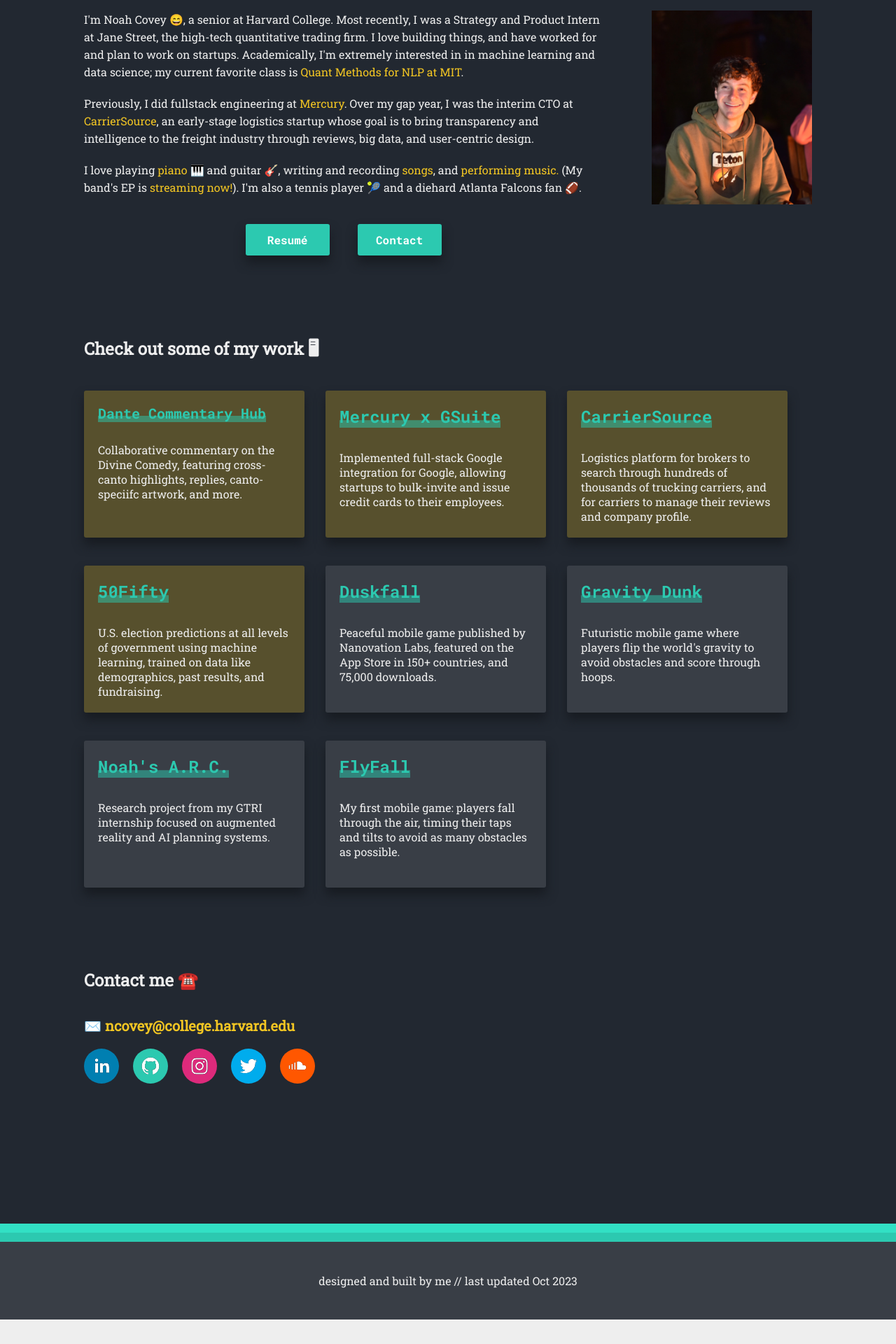
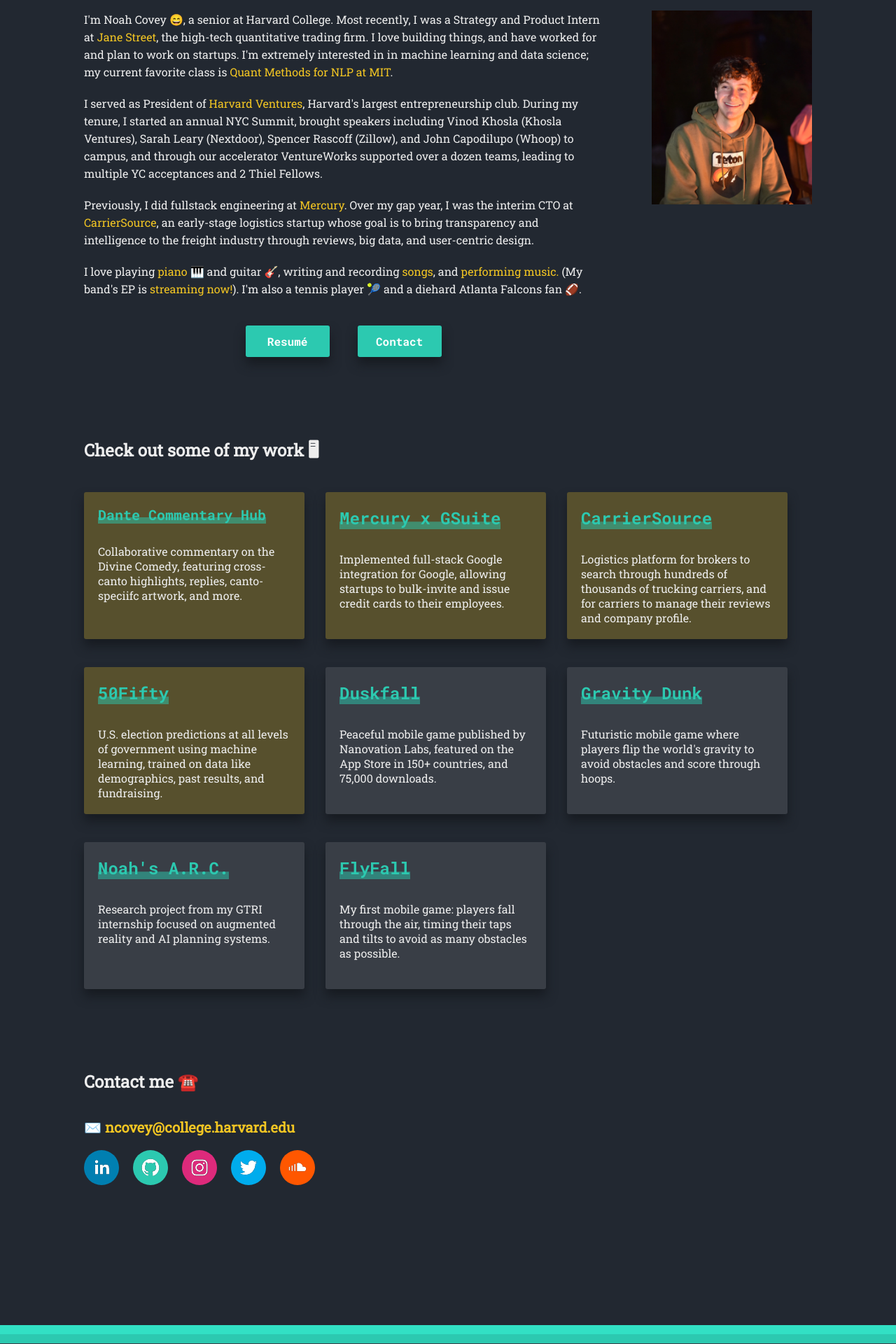
Before and after one commit to Covmon/Covmon.github.io, a React (Create React App) app: page / in a window 1280 px wide. Shown: the part 360-2280 px from the top of the page at 70% size. Before the commit the page ends 2245 px from the top, so only its background shows below. Built offline with nearby package versions, Linux system fonts and the light colour scheme.

Commit message:
updates mar 2024

```diff
--- a/src/pages/Home/index.js
+++ b/src/pages/Home/index.js
@@ -26,10 +26,16 @@
     <AboutContainer>
       <AboutText>
         <p>
-          I'm Noah Covey 😄, a senior at Harvard College. Most recently, I was a Strategy and Product Intern at Jane
-          Street, the high-tech quantitative trading firm. I love building things, and have worked for and plan to work on
-          startups. Academically, I'm extremely interested in in machine learning and data science; my current favorite class
+          I'm Noah Covey 😄, a senior at Harvard College. Most recently, I was a Strategy and Product Intern at <a href="https://janestreet.com" target="_blank">Jane Street</a>,
+          the high-tech quantitative trading firm. I love building things, and have worked for and plan to work on
+          startups. I'm extremely interested in in machine learning and data science; my current favorite class
           is <a href="https://mit-6861.github.io/" target="_blank">Quant Methods for NLP at MIT</a>.
+        </p>
+        <p>
+          I served as President of <a href="https://harvardventures.org" target="_blank">Harvard Ventures</a>, Harvard's largest
+          entrepreneurship club. During my tenure, I started an annual NYC Summit, brought speakers including Vinod Khosla (Khosla Ventures),
+          Sarah Leary (Nextdoor), Spencer Rascoff (Zillow), and John Capodilupo (Whoop) to campus, and through our accelerator VentureWorks supported over a dozen teams,
+          leading to multiple YC acceptances and 2 Thiel Fellows.
         </p>
         <p>
           Previously, I did fullstack engineering at <a href="https://mercury.com" target="_blank">Mercury</a>.
@@ -127,7 +133,7 @@
       </Socials>
     </ContactContainer>
     <Footer>
-      designed and built by me // last updated Oct 2023
+      designed and built by me // last updated Mar 2024
     </Footer>
   </PageContainer>
 )
```
